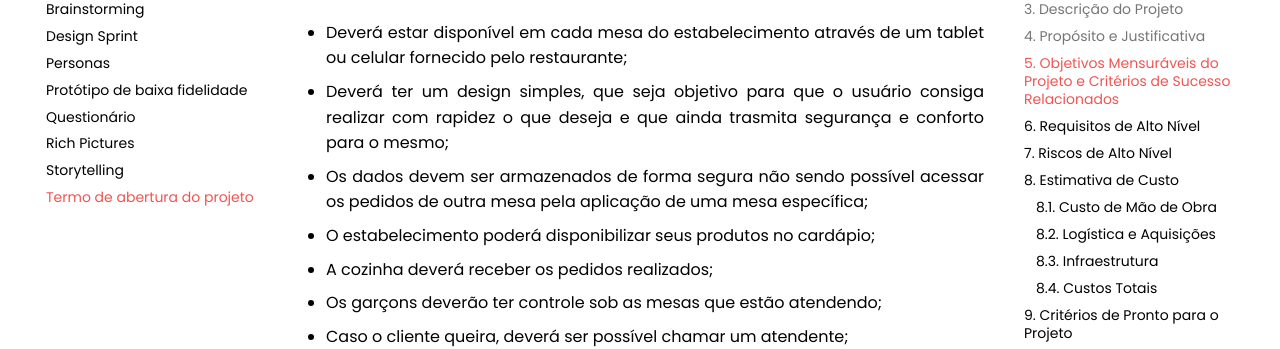
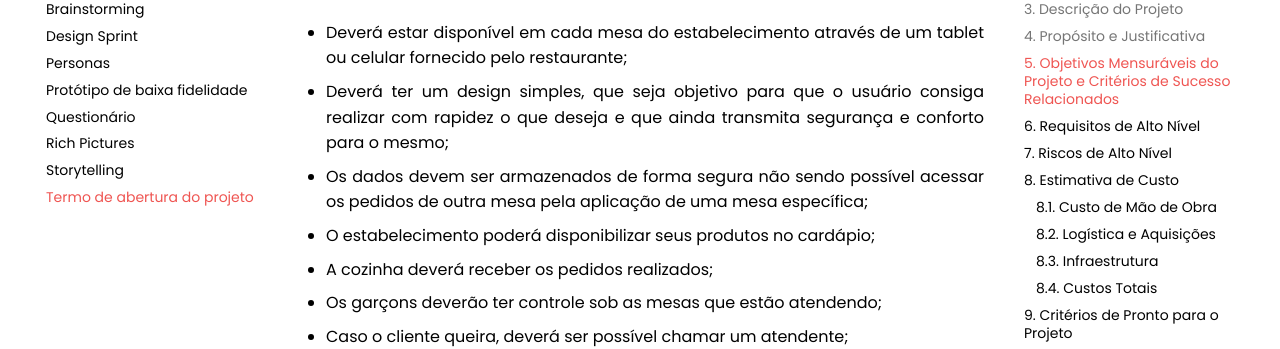
Before and after one commit to UnBArqDsw2021-1/2021.1_G02_TaNaMesa_docs, an MkDocs documentation site: the page built from docs/seminario1/tap.md, in a window 1280 px wide and 900 px high, scrolled down 2033 px. Shown: the part 180-529 px from the top of the window. Built offline with MkDocs 1.6.1 and Material for MkDocs 9.7.7, drawn with Linux system fonts in a browser that asks for light colours; comment, search, counter and statistics services are not loaded; some of the changed text lies outside the part shown.

Commit message:
(#35) Corrigindo erro de ortografia

```diff
--- a/docs/seminario1/tap.md
+++ b/docs/seminario1/tap.md
@@ -42,7 +42,7 @@ A solução, em alto nível, deverá seguir as seguintes diretrizes:
 
 * Deverá estar disponível em cada mesa do estabelecimento através de um tablet ou celular fornecido pelo restaurante;
 
-* Deverá ter um design simples, que seja objetivo para que o usuário consiga realizar com rapidez o que deseja e que ainda trasmita segurança e conforto para o mesmo;
+* Deverá ter um design simples, que seja objetivo para que o usuário consiga realizar com rapidez o que deseja e que ainda transmita segurança e conforto para o mesmo;
 
 * Os dados devem ser armazenados de forma segura não sendo possível acessar os pedidos de outra mesa pela aplicação de uma mesa específica;
 
```
Also changed, not shown: other parts of docs/seminario1/tap.md (+1 -0 lines).
